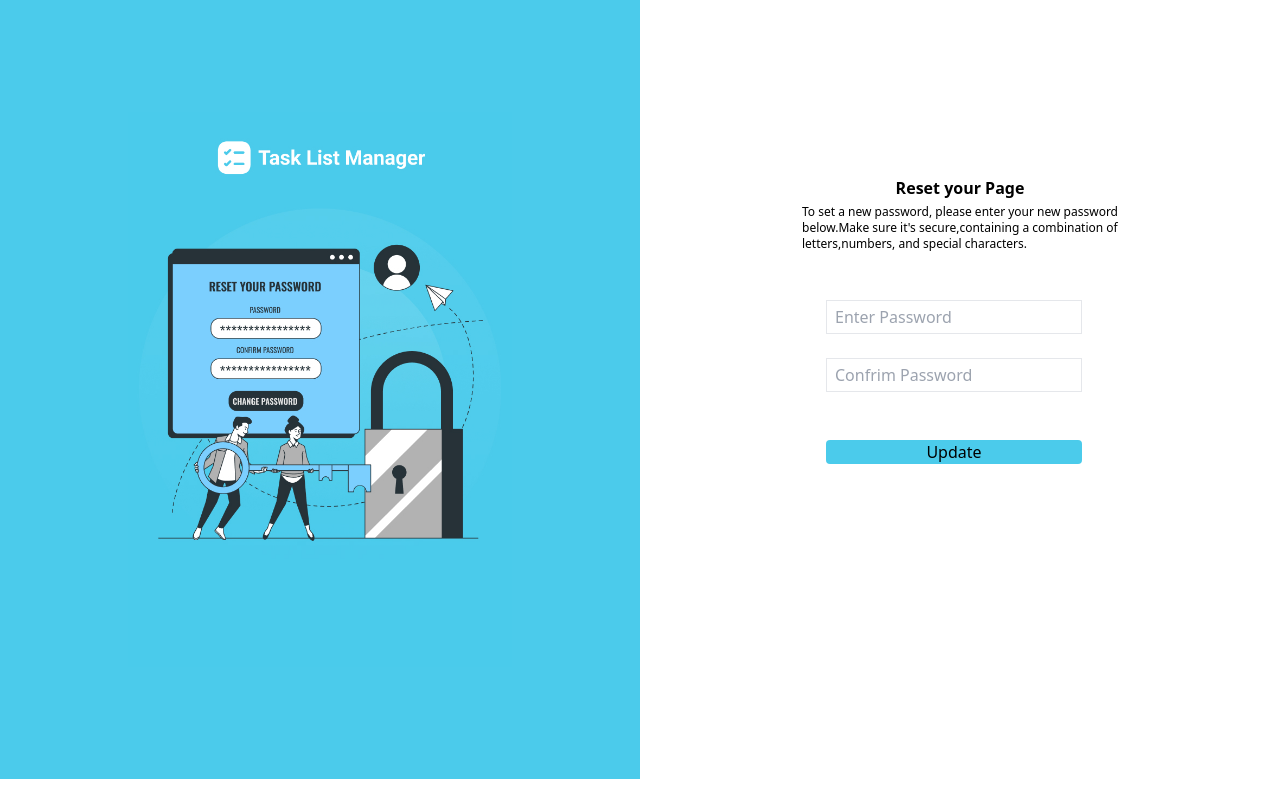
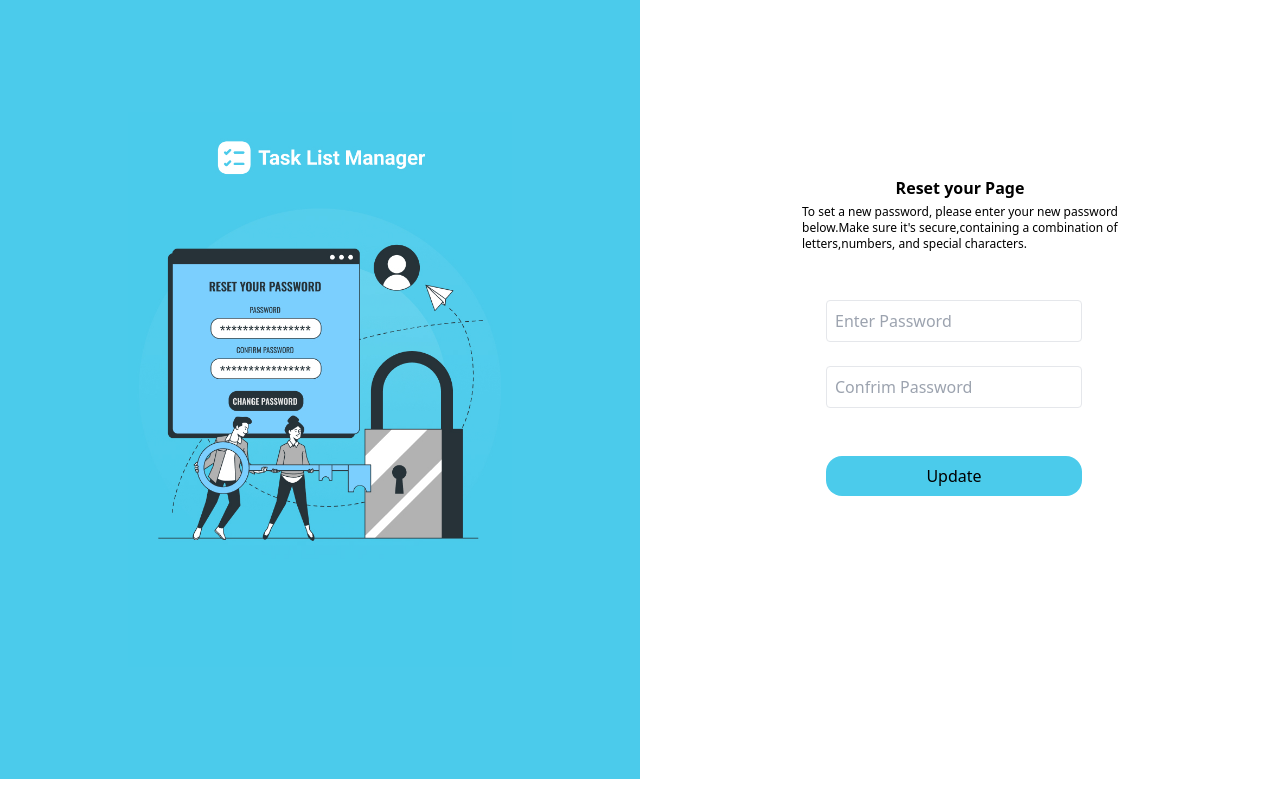
Before and after one commit to Hammad4457/Authentication, a React (Vite) app in the folder Authentication/: page /Reset in a window 1280 px wide. Built offline with nearby package versions, Linux system fonts and the light colour scheme.

Commit message:
Update:"Small Changings"

```diff
--- a/Authentication/src/Pages/ForgetPassword.jsx
+++ b/Authentication/src/Pages/ForgetPassword.jsx
@@ -12,7 +12,10 @@ function ForgetPassword() {
   return (
     <div className="flex ">
       <div className="w-1/2 h-full bg-[#4BCBEB]">
-      <img className=" py-28  w-96  mx-auto max-w-full" src="src\assets\ForgotPassword.jpg"></img>
+        <img
+          className=" py-28  w-96  mx-auto max-w-full"
+          src="src\assets\ForgotPassword.jpg"
+        ></img>
       </div>
 
       <div className="w-1/2 h-full">
@@ -40,7 +43,7 @@ function ForgetPassword() {
             <br />
 
             <Link to={"/Reset"}>
-              <button className="w-64 rounded-2xl bg-[#4BCBEB] mx-12">
+              <button className="bg-[#4BCBEB] mx-12 px-2 py-2 w-64 rounded-2xl">
                 Continue
               </button>
             </Link>
--- a/Authentication/src/Pages/Reset.jsx
+++ b/Authentication/src/Pages/Reset.jsx
@@ -16,7 +16,10 @@ function Reset() {
   return (
     <div className="flex h-full">
       <div className="w-1/2 bg-[#4BCBEB]">
-      <img className=" py-28  w-96  mx-auto max-w-full" src="src\assets\ResetPassword.jpg"></img>
+        <img
+          className=" py-28  w-96  mx-auto max-w-full"
+          src="src\assets\ResetPassword.jpg"
+        ></img>
       </div>
       <div className="w-1/2">
         <div className="flex items-center justify-center">
@@ -30,7 +33,7 @@ function Reset() {
             <br />
             <br />
             <input
-              className="w-64 mx-12 py-1 px-2 border border-300-slate"
+              className="w-64 mx-12 py-2 px-2 border border-300-slate rounded"
               type="password"
               placeholder="Enter Password"
               value={password}
@@ -39,7 +42,7 @@ function Reset() {
             />
             <br /> <br />
             <input
-              className="w-64 mx-12 py-1 px-2 border border-300-slate"
+              className="w-64 mx-12 py-2 px-2 border border-300-slate rounded"
               type="password"
               placeholder="Confrim Password"
               value={confirmPassword}
@@ -50,7 +53,7 @@ function Reset() {
             <br />
             <br />
             <Link to={"/Login"}>
-              <button className="w-64 mx-12 rounded bg-[#4BCBEB]">
+              <button className="bg-[#4BCBEB] mx-12 px-2 py-2 w-64 rounded-2xl">
                 Update
               </button>
             </Link>
```
